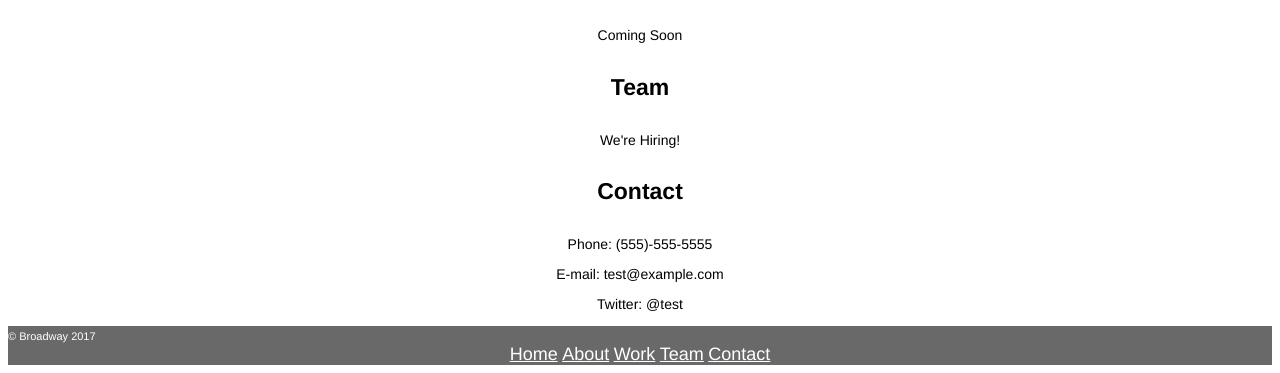
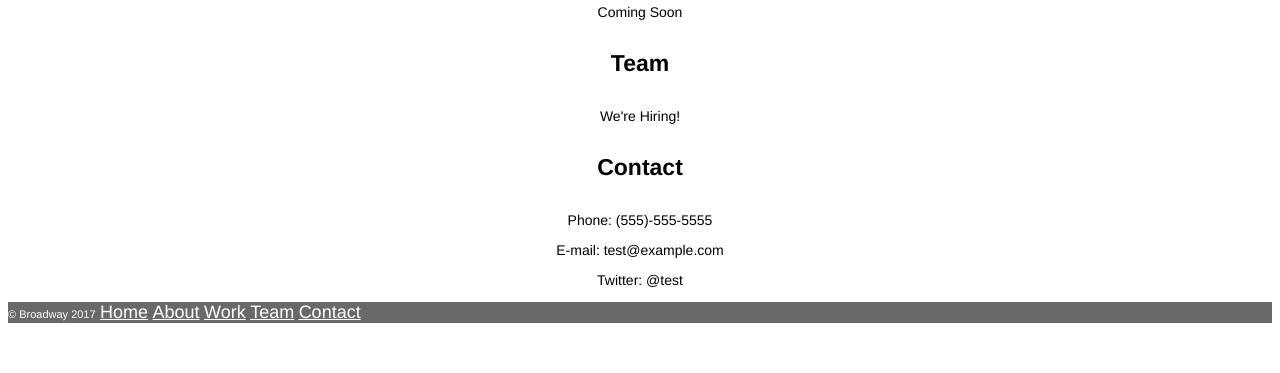
Before and after one commit to sailajasumana/Broadway-Design, a plain HTML site: page index.html in a window 1280 px wide. Shown: the part 1811-2184 px from the top of the page. After the commit the page ends 2142 px from the top, so only its background shows below. Drawn offline with Linux system fonts and the light colour scheme.

Commit message:
final version of project

```diff
--- a/index.html
+++ b/index.html
@@ -82,14 +82,11 @@
 
     <div id="footer">
         <span> © Broadway 2017</span>
-        <nav>
-          <a class="anchor" href="#heading">Home</a>
-          <a class="anchor" href="#heading">About</a>
-          <a class="anchor" href="#heading">Work</a>
-          <a class="anchor" href="#heading">Team</a>
-          <a class="anchor" href="#heading">Contact</a>
-        </nav>
-
+        <a class="anchor" href="#heading">Home</a>
+        <a class="anchor" href="#heading">About</a>
+        <a class="anchor" href="#heading">Work</a>
+        <a class="anchor" href="#heading">Team</a>
+        <a class="anchor" href="#heading">Contact</a>
     </div>
 
 </body>
--- a/resources/style.css
+++ b/resources/style.css
@@ -7,6 +7,7 @@
   font-size: 70px;
   font-weight: bold;
   color: white;
+  margin:0.5em;
 }
 
 #header {
```
